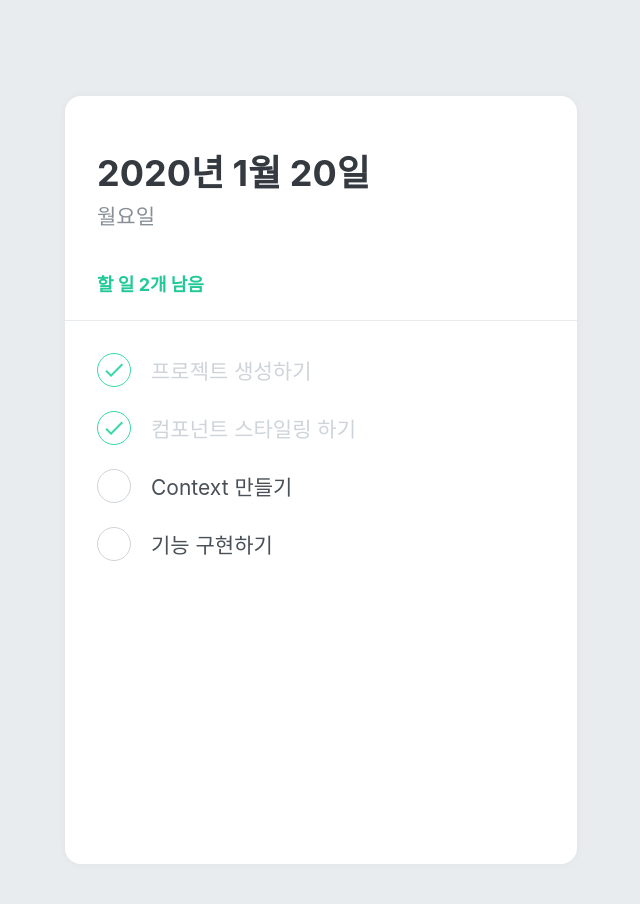
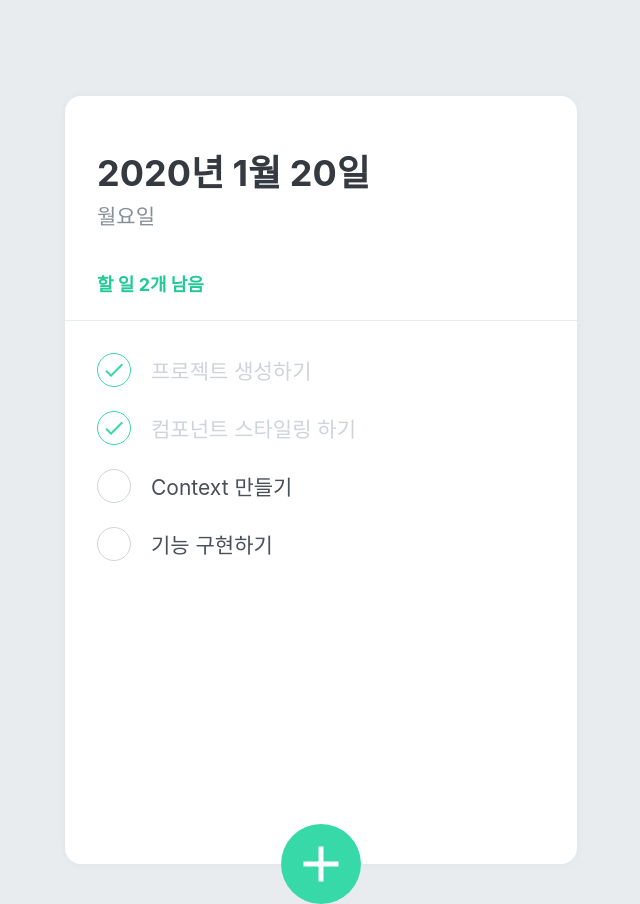
Before and after one commit to dnjscksdn98/React-todolist, a React (Create React App) app: page / in a window 1280 px wide. Shown: the whole page, without its empty margins (319-959 px from the left). Built offline with nearby package versions, Linux system fonts and the light colour scheme.

Commit message:
Add create to App.js

```diff
--- a/src/App.js
+++ b/src/App.js
@@ -4,6 +4,7 @@
 import TodoTemplate from "./components/TodoTemplate";
 import TodoHead from "./components/TodoHead";
 import TodoList from "./components/TodoList";
+import TodoCreate from "./components/TodoCreate";
 
 // create a global style
 const GlobalStyle = createGlobalStyle`
@@ -19,6 +20,7 @@
       <TodoTemplate>
         <TodoHead />
         <TodoList />
+        <TodoCreate />
       </TodoTemplate>
     </>
   );
```
